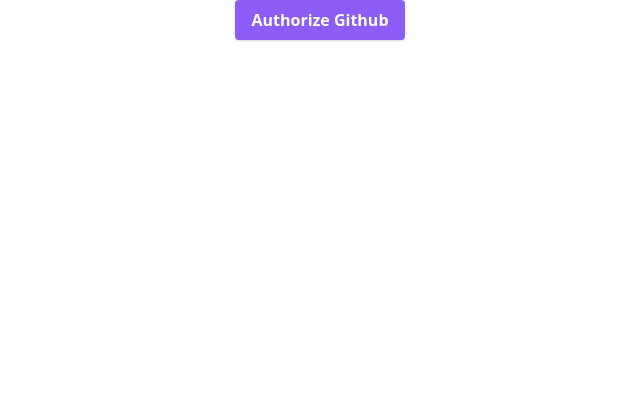
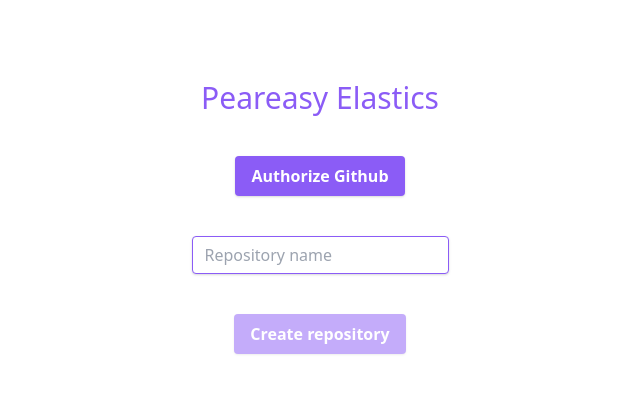
Before and after one commit to exemplar-io/exemplar-io.github.io, a React (Create React App) app: page / in a window 1280 px wide. Shown: the top 394 px of the page, without its empty margins (320-960 px from the left). Built offline with nearby package versions, Linux system fonts and the light colour scheme; no server answers.

Commit message:
added frontend components and refactor

```diff
--- a/src/App.tsx
+++ b/src/App.tsx
@@ -1,44 +1,14 @@
-import React, { useEffect, useState } from 'react';
+import React from 'react';
 import './App.css';
-import { BrowserRouter, Route, Switch, useLocation } from 'react-router-dom';
-import * as api from './api/api';
-
-const Fun = () => {
-  const [token, setToken] = useState('');
-  const query = new URLSearchParams(useLocation().search);
-  const code = query.get('code');
-
-  useEffect(() => {
-    api.auth(code).then((token) => {
-      api.createRepo('this_is_a_repo_name', token).then(() => setToken(token));
-    });
-  }, []);
-
-  return <div>{token}</div>;
-};
+import { BrowserRouter, Route, Switch } from 'react-router-dom';
+import Homepage from './pages/home';
 
 function App() {
   return (
     <div className="App">
       <BrowserRouter>
         <Switch>
-          <Route
-            path={'/'}
-            component={() => {
-              return (
-                <>
-                  <a
-                    className="shadow bg-purple-500 hover:bg-purple-400 focus:shadow-outline focus:outline-none text-white font-bold py-2 px-4 rounded"
-                    href="https://github.com/login/oauth/authorize?client_id=d01fafaf5472594c537f&scope=repo"
-                    type="button"
-                  >
-                    Authorize Github
-                  </a>
-                  <Fun />
-                </>
-              );
-            }}
-          />
+          <Route path={'/'} component={Homepage} />
         </Switch>
       </BrowserRouter>
     </div>
--- a/src/api/requests/auth.js
+++ b/src/api/requests/auth.ts
@@ -1,6 +1,6 @@
 import axios from '../api';
 
-export const auth = (code) => {
+export const auth = (code: string) => {
   return axios.post('/github/auth', { code: code }).then((response) => {
     return response.data;
   });
--- a/src/api/requests/createRepo.js
+++ b/src/api/requests/createRepo.ts
@@ -1,6 +1,6 @@
 import axios from '../api';
 
-export const createRepo = (name, token) => {
+export const createRepo = (name: string, token: string) => {
   return axios.post('/github/repo', { name, token }).then((response) => {
     return response.data;
   });
--- /dev/null
+++ b/src/pages/home.tsx
@@ -0,0 +1,69 @@
+import React, { ChangeEvent, useEffect, useState } from 'react';
+import { useLocation } from 'react-router-dom';
+import * as api from '../api/api';
+
+const Home = () => {
+  const [token, setToken] = useState('');
+  const [repoName, setRepoName] = useState('');
+  const [repoLink, setRepoLink] = useState('');
+
+  const query = new URLSearchParams(useLocation().search);
+  const code = query.get('code');
+
+  useEffect(() => {
+    if (code) {
+      api.auth(code).then((token) => {
+        setToken(token.length);
+      });
+    }
+  }, [code]);
+
+  const onAuthClick = () =>
+    (window.location.href =
+      'https://github.com/login/oauth/authorize?client_id=d01fafaf5472594c537f&scope=repo');
+
+  const onRepoNameInputChange = (event: ChangeEvent<HTMLInputElement>) =>
+    setRepoName(event.target.value);
+
+  const onCreateRepoClick = () => {
+    api.createRepo(repoName, token).then((repoLink) => setRepoLink(repoLink));
+  };
+
+  return (
+    <main className={'container mx-auto mt-20 space-y-10'}>
+      <h1 className="text-purple-500 text-3xl">Peareasy Elastics</h1>
+      <div>
+        <button
+          disabled={!!token}
+          className="disabled:opacity-50 disabled:cursor-not-allowed bg-purple-500 shadow hover:bg-purple-400 focus:shadow-outline focus:outline-none text-white font-bold py-2 px-4 rounded"
+          onClick={onAuthClick}
+        >
+          {!token ? 'Authorize Github' : 'You have authorized Github'}
+        </button>
+      </div>
+
+      <div>
+        <input
+          className="shadow appearance-none border border-purple-500 rounded py-2 px-3 text-purple-700 leading-tight focus:outline-none focus:shadow-outline"
+          id="username"
+          type="text"
+          placeholder="Repository name"
+          value={repoName}
+          onChange={onRepoNameInputChange}
+        />
+      </div>
+
+      <div>
+        <button
+          disabled={!token || !repoName}
+          className="disabled:opacity-50 disabled:cursor-not-allowed bg-purple-500 shadow hover:bg-purple-400 focus:shadow-outline focus:outline-none text-white font-bold py-2 px-4 rounded"
+          onClick={onCreateRepoClick}
+        >
+          Create repository
+        </button>
+      </div>
+    </main>
+  );
+};
+
+export default Home;
--- a/tailwind.config.js
+++ b/tailwind.config.js
@@ -5,7 +5,11 @@
     extend: {},
   },
   variants: {
-    extend: {},
+    extend: {
+      opacity: ['disabled'],
+      backgroundColor: ['disabled'],
+      cursor: ['disabled']
+    },
   },
   plugins: [],
 }
```
